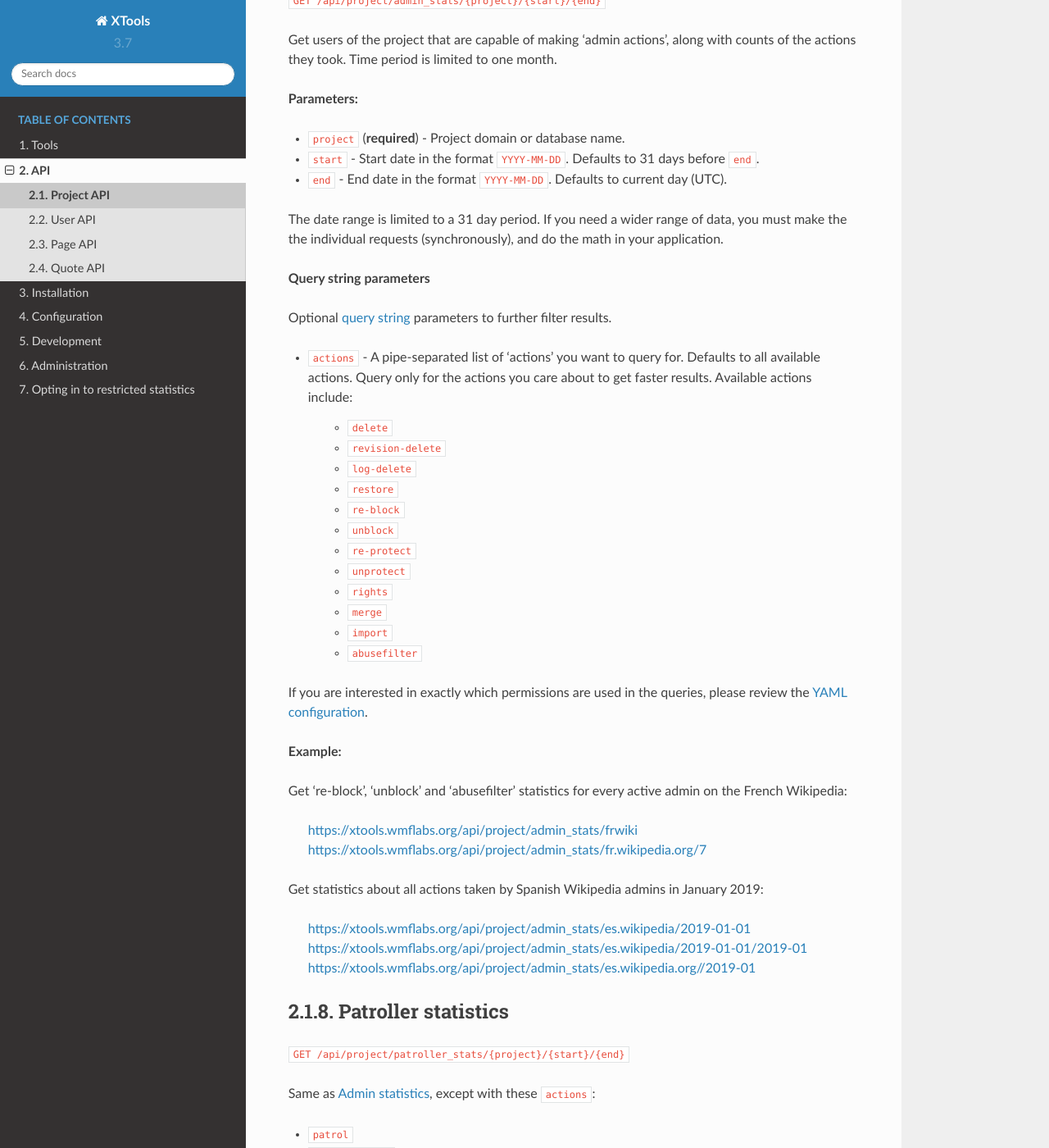
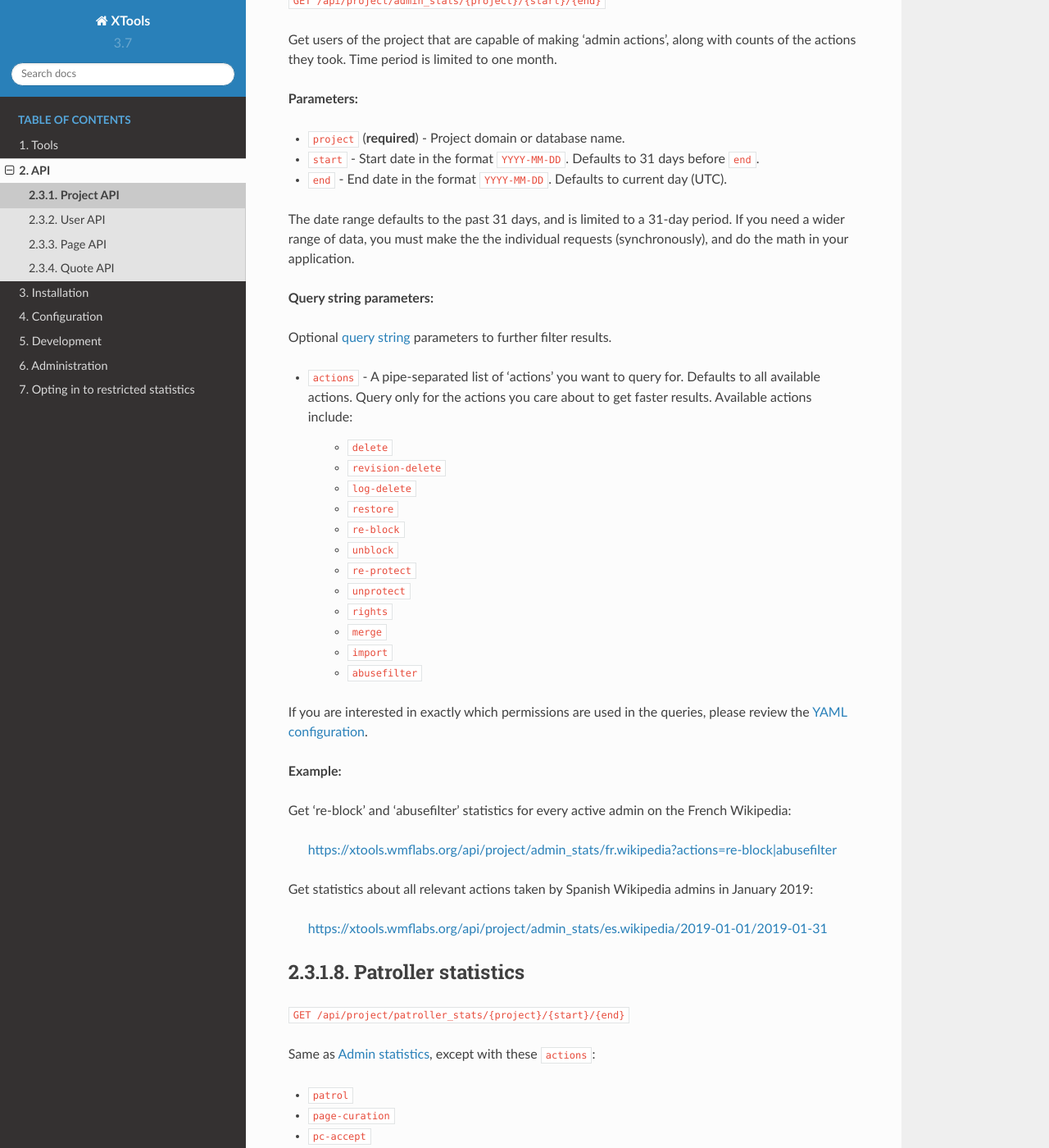
Before and after one commit to x-tools/xtools, a Sphinx documentation site: the page built from docs/api/project.rst, in a window 1280 px wide and 1400 px high, scrolled down 3177 px. Shown: the whole window at 82% size. Built offline with Sphinx 7.4.7 and the Read the Docs theme 2.0.0, drawn with Linux system fonts in a browser that asks for light colours; some of the changed text lies outside the part shown.

Commit message:
Improvements and fixes to API documentation; notes on response format

```diff
--- a/docs/api/project.rst
+++ b/docs/api/project.rst
@@ -108,8 +108,7 @@
 
 ``GET /api/project/admins_groups/{project}``
 
-Get a list of users who are admins, bureaucrats, CheckUsers, Oversighters, or
-stewards of the project and list which of these user groups they belong to.
+Get a list of users who are capable of making admin-like actions, and the relevant user groups they are in.
 
 **Parameters:**
 
@@ -138,10 +137,10 @@
 * ``start`` - Start date in the format ``YYYY-MM-DD``. Defaults to 31 days before ``end``.
 * ``end`` - End date in the format ``YYYY-MM-DD``. Defaults to current day (UTC).
 
-The date range is limited to a 31 day period. If you need a wider range of data, you must make
-the the individual requests (synchronously), and do the math in your application.
+The date range defaults to the past 31 days, and is limited to a 31-day period. If you need a wider range of data,
+you must make the the individual requests (synchronously), and do the math in your application.
 
-**Query string parameters**
+**Query string parameters:**
 
 Optional `query string <https://en.wikipedia.org/wiki/Query_string>`_ parameters to
 further filter results.
@@ -167,16 +166,13 @@
 
 **Example:**
 
-Get 're-block', 'unblock' and 'abusefilter' statistics for every active admin on the French Wikipedia:
+Get 're-block' and 'abusefilter' statistics for every active admin on the French Wikipedia:
 
-    https://xtools.wmflabs.org/api/project/admin_stats/frwiki
-    https://xtools.wmflabs.org/api/project/admin_stats/fr.wikipedia.org/7
+    `<https://xtools.wmflabs.org/api/project/admin_stats/fr.wikipedia?actions=re-block|abusefilter>`_
 
-Get statistics about all actions taken by Spanish Wikipedia admins in January 2019:
+Get statistics about all relevant actions taken by Spanish Wikipedia admins in January 2019:
 
-    https://xtools.wmflabs.org/api/project/admin_stats/es.wikipedia/2019-01-01
-    https://xtools.wmflabs.org/api/project/admin_stats/es.wikipedia/2019-01-01/2019-01
-    https://xtools.wmflabs.org/api/project/admin_stats/es.wikipedia.org//2019-01
+    https://xtools.wmflabs.org/api/project/admin_stats/es.wikipedia/2019-01-01/2019-01-31
 
 Patroller statistics
 ====================
```
Also changed, not shown: docs/api/index.rst (+25 -2 lines), docs/api/user.rst (+11 -2 lines).
